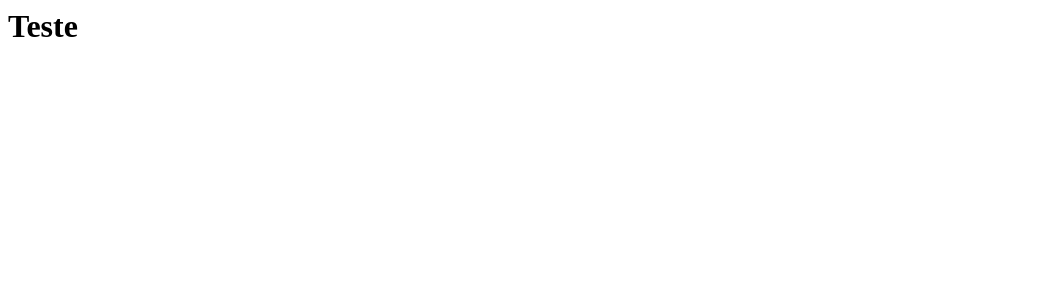
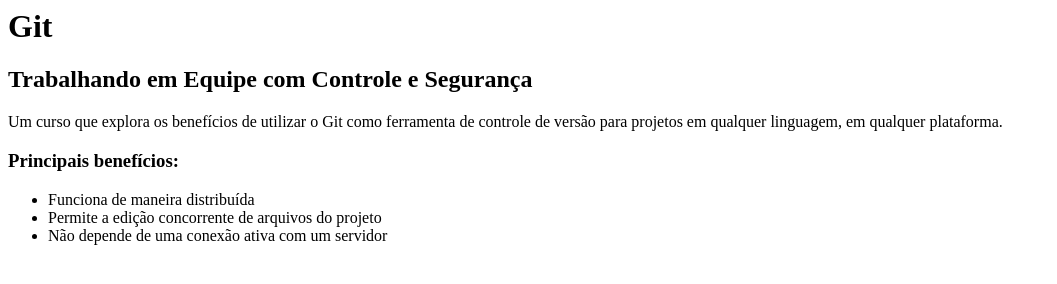
Before and after one commit to WNLF/curso-git, a plain HTML site: page index.html in a window 1280 px wide. Shown: the whole page, without its empty margins (0-1057 px from the left). Drawn offline with Linux system fonts and the light colour scheme.

Commit message:
Alteracao de conteudo

```diff
--- a/index.html
+++ b/index.html
@@ -4,7 +4,17 @@
 </head>
 
 <body>
-    <h1>Teste</h1>
+  <h1>Git</h1>
+      <h2>Trabalhando em Equipe com Controle e Segurança</h2>
+
+      <p>Um curso que explora os benefícios de utilizar o Git como ferramenta de controle de versão para projetos em qualquer linguagem, em qualquer plataforma.</p>
+
+      <h3>Principais benefícios:</h3>
+      <ul>
+          <li>Funciona de maneira distribuída</li>
+          <li>Permite a edição concorrente de arquivos do projeto</li>
+          <li>Não depende de uma conexão ativa com um servidor</li>
+      </ul>
 </body>
 
 </html>
```
